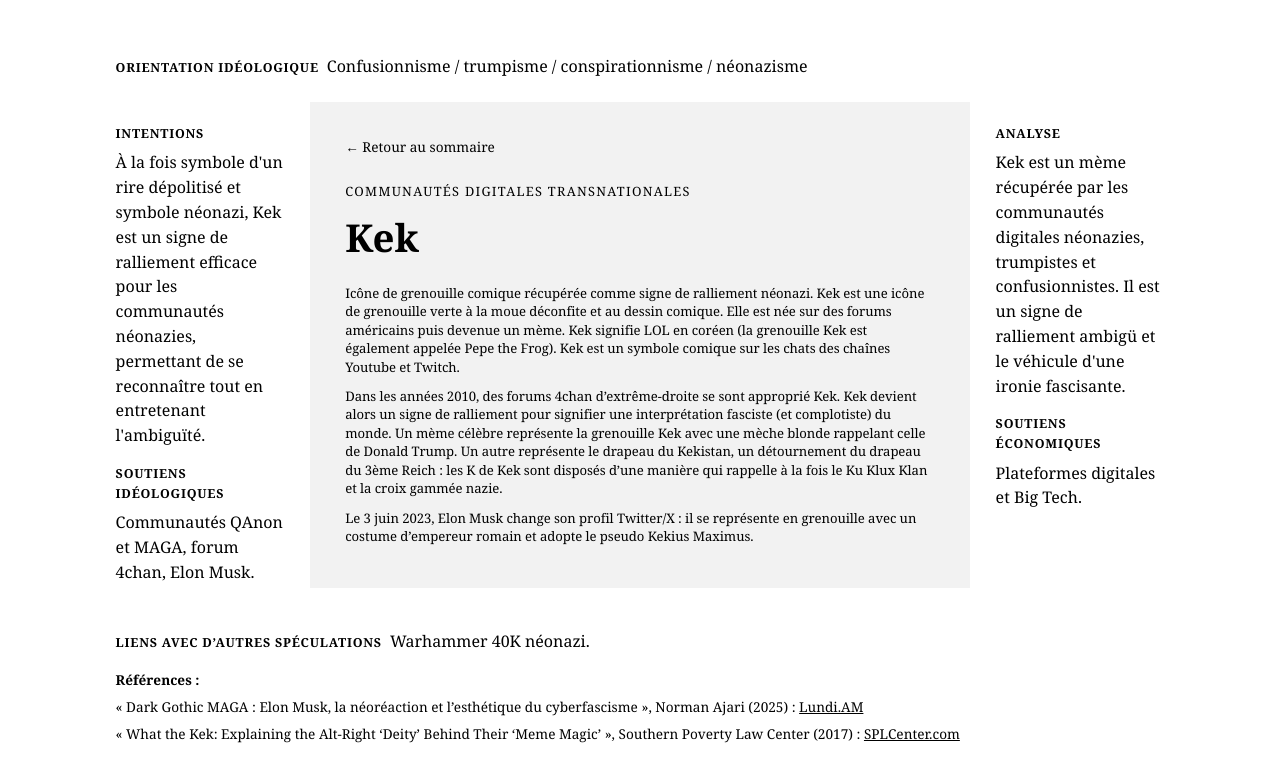
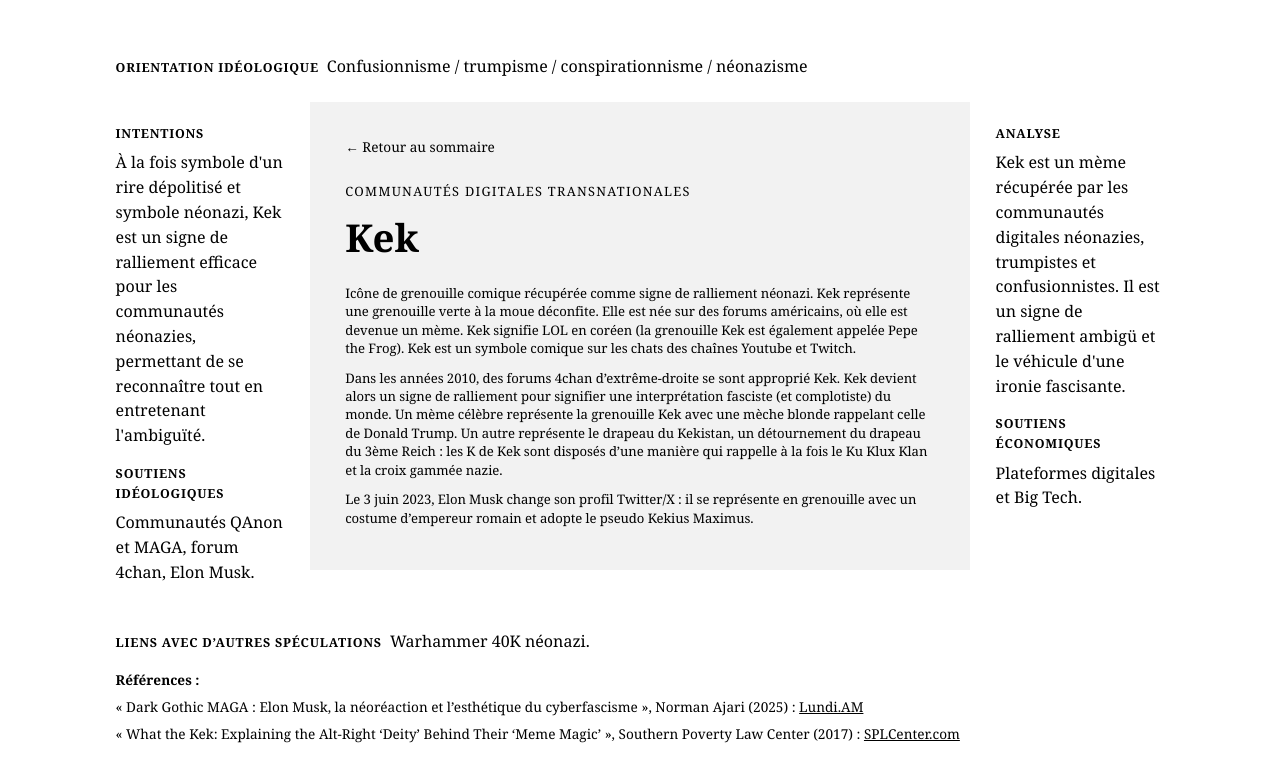
Before and after one commit to encycloreac/encycloreac.github.io, a Jekyll site: the page built from _entries/kek.md, in a window 1280 px wide. Shown: the top 782 px of the page. Built offline with Jekyll 4.4.1, drawn with Linux system fonts in a browser that asks for light colours.

Commit message:
Revise Kek meme description for clarity
Clarified description of the Kek meme and its associations.

```diff
--- a/_entries/kek.md
+++ b/_entries/kek.md
@@ -15,7 +15,7 @@ references:
     url: "https://www.splcenter.org/resources/hatewatch/what-kek-explaining-alt-right-deity-behind-their-meme-magic/"
     label: "SPLCenter.com"
 ---
-Icône de grenouille comique récupérée comme signe de ralliement néonazi. Kek est une icône de grenouille verte à la moue déconfite et au dessin comique. Elle est née sur des forums américains puis devenue un mème. Kek signifie LOL en coréen (la grenouille Kek est également appelée Pepe the Frog). Kek est un symbole comique sur les chats des chaînes Youtube et Twitch.
+Icône de grenouille comique récupérée comme signe de ralliement néonazi. Kek représente une grenouille verte à la moue déconfite. Elle est née sur des forums américains, où elle est devenue un mème. Kek signifie LOL en coréen (la grenouille Kek est également appelée Pepe the Frog). Kek est un symbole comique sur les chats des chaînes Youtube et Twitch.
 
 Dans les années 2010, des forums 4chan d’extrême-droite se sont approprié Kek. Kek devient alors un signe de ralliement pour signifier une interprétation fasciste (et complotiste) du monde. Un mème célèbre représente la grenouille Kek avec une mèche blonde rappelant celle de Donald Trump. Un autre représente le drapeau du Kekistan, un détournement du drapeau du 3ème Reich : les K de Kek sont disposés d'une manière qui rappelle à la fois le Ku Klux Klan et la croix gammée nazie.
 
```
